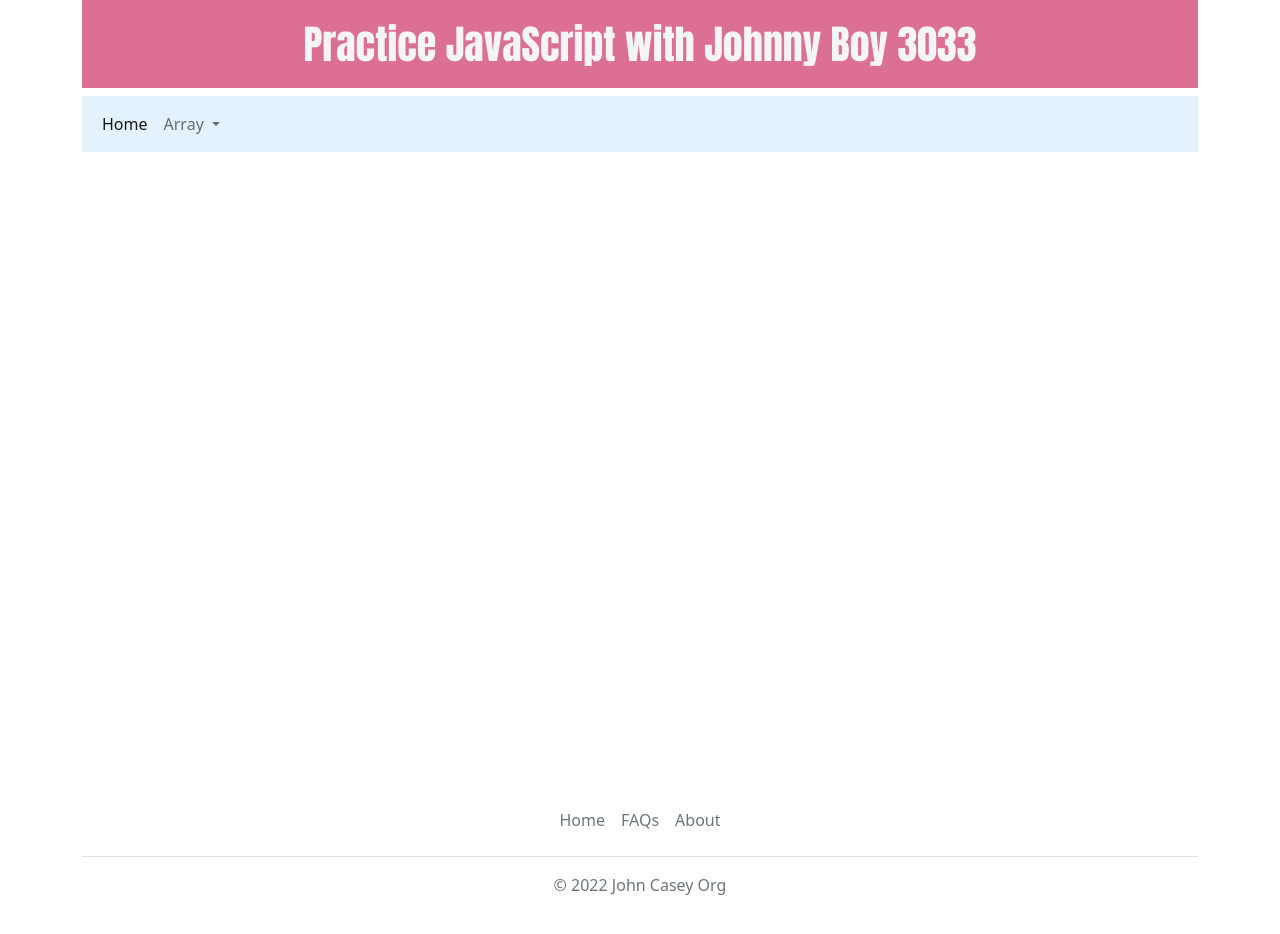
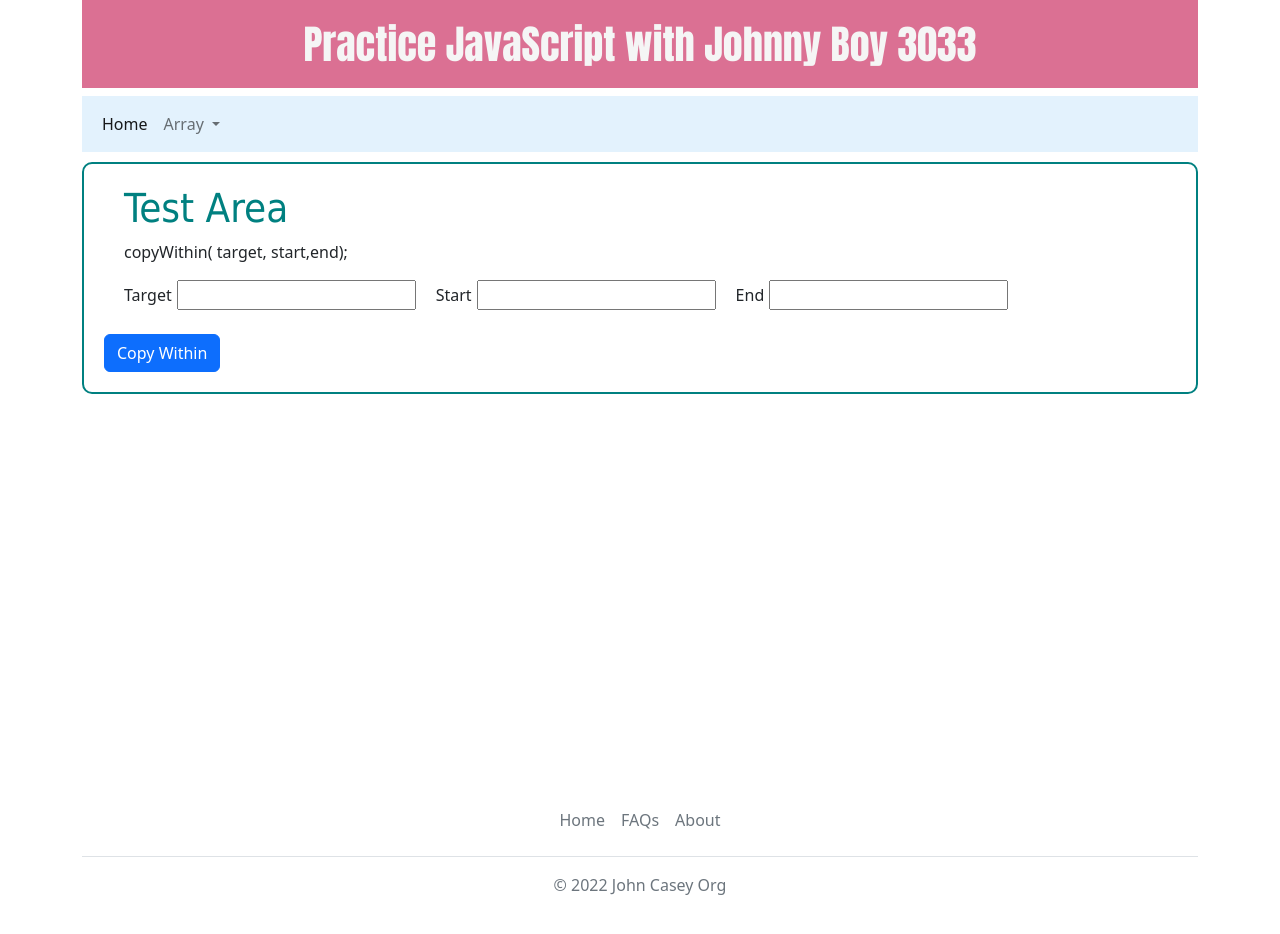
Before and after one commit to johnnycowboy3033/tutorial-angular, an Angular app: page /array/copywithin in a window 1280 px wide. Before the commit this address led to /. Shown: the top 934 px of the page. Built offline with nearby package versions, Linux system fonts and the light colour scheme.

Commit message:
code cleanup

```diff
--- a/src/app/app.module.ts
+++ b/src/app/app.module.ts
@@ -11,11 +11,13 @@ import { FooterComponent } from './components/footer/footer.component';
 import { WelcomeComponent } from './components/welcome/welcome.component';
 import { AboutComponent } from './components/about/about.component';
 import { FaqsComponent } from './components/faqs/faqs.component';
+import { CopywithinComponent } from './components/array/copywithin/copywithin.component';
 
 const appRoutes: Routes = [
   { path: '', component: WelcomeComponent },
   { path: 'about', component: AboutComponent },
   { path: 'faqs', component: FaqsComponent },
+  { path: 'array/copywithin', component: CopywithinComponent },
 ];
 
 @NgModule({
@@ -26,7 +28,8 @@ const appRoutes: Routes = [
     FooterComponent,
     WelcomeComponent,
     AboutComponent,
-    FaqsComponent
+    FaqsComponent,
+    CopywithinComponent
   ],
     imports: [
         BrowserModule,
--- /dev/null
+++ b/src/app/components/array/copywithin/copywithin.component.html
@@ -0,0 +1,18 @@
+<div class="work-area">
+  <h1>Test Area</h1>
+
+  <p>copyWithin( target, start,end);</p>
+
+  <div>
+    <label for="target">Target</label>
+    <input type="text" id="target" name="target"/>
+
+    <label for="start">Start</label>
+    <input type="text" id="start" name="start"/>
+
+    <label for="end">End</label>
+    <input type="text" id="end" name="end"/>
+  </div>
+  <br>
+  <button id="answer" type="button" class="btn btn-primary">Copy Within</button>
+</div>
--- a/src/app/components/navbar/navbar.component.html
+++ b/src/app/components/navbar/navbar.component.html
@@ -13,7 +13,7 @@
             Array
           </a>
           <ul class="dropdown-menu" aria-labelledby="navbarScrollingDropdown">
-            <li><a class="dropdown-item" href="#">Action</a></li>
+            <li><a class="dropdown-item" href="array/copywithin">Copy Within</a></li>
             <li><a class="dropdown-item" href="#">Another action</a></li>
             <li><hr class="dropdown-divider"></li>
             <li><a class="dropdown-item" href="#">Something else here</a></li>
--- a/src/styles.css
+++ b/src/styles.css
@@ -1 +1,20 @@
-/* You can add global styles to this file, and also import other style files */
+.work-area{
+  margin-top: 10px;
+  padding:20px;
+  border: 2px solid teal;
+  border-radius: 10px;
+}
+
+h1{
+  color:teal;
+  margin: 20px;
+  font-family: "Tahoma";
+}
+
+p{
+  margin: 20px;
+}
+label{
+  margin-left: 20px;
+  margin-right: 5px;
+}
```
Also changed, not shown: src/app/components/array/copywithin/copywithin.component.ts (added, +10 -0 lines), src/app/components/array/copywithin/copywithin.component.css (added), 2 other files (tests, documents, lock files or other folders).
